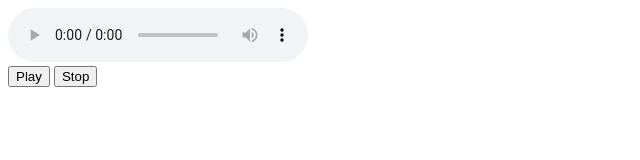
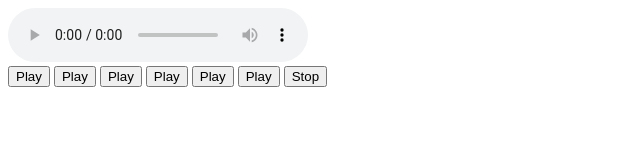
Before and after one commit to acciojob/Soundbar-Nihal00, a website: page main.html in a window 1280 px wide. Shown: the whole page, without its empty margins (0-640 px from the left). Drawn offline with Linux system fonts and the light colour scheme.

Commit message:
created a submission

```diff
--- a/main.html
+++ b/main.html
@@ -7,11 +7,16 @@
 </head>
 
 <body>
-		<div class="container">
-	  <audio id="audio" controls></audio>
+	<div class="container">
+		<audio id="audio" controls></audio>
 	  <div id="buttons">
-	    <button class="btn">Play</button>
-	    <button class="stop">Stop</button>
+		  <button class="btn">Play</button>
+		  <button class="btn">Play</button>
+		  <button class="btn">Play</button>
+		  <button class="btn">Play</button>
+		  <button class="btn">Play</button>
+		  <button class="btn">Play</button>
+		  <button class="stop">Stop</button>
 	  </div>
 	</div>
 	<!-- the entire body must be written by student -->
```
